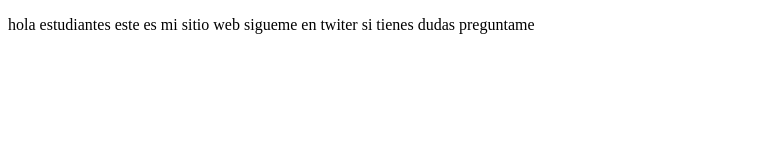
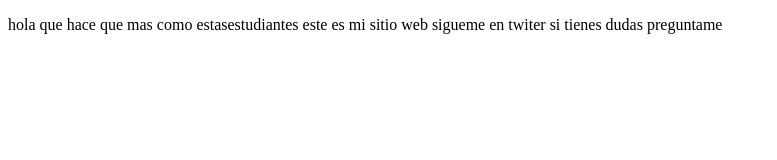
Before and after one commit to josephBenjaminDeveloper/proyectoDemoCursoPrework, a plain HTML site: page index.html in a window 1280 px wide. Shown: the whole page, without its empty margins (0-777 px from the left). Drawn offline with Linux system fonts and the light colour scheme.

Commit message:
cambios agragamos texto

```diff
--- a/index.html
+++ b/index.html
@@ -7,6 +7,6 @@
     <title>hola mundo</title>
 </head>
 <body>
-    <p>hola estudiantes este es mi sitio web sigueme en twiter si tienes dudas preguntame </p>
+    <p>hola que hace que mas como estasestudiantes este es mi sitio web sigueme en twiter si tienes dudas preguntame </p>
 </body>
 </html>
```
